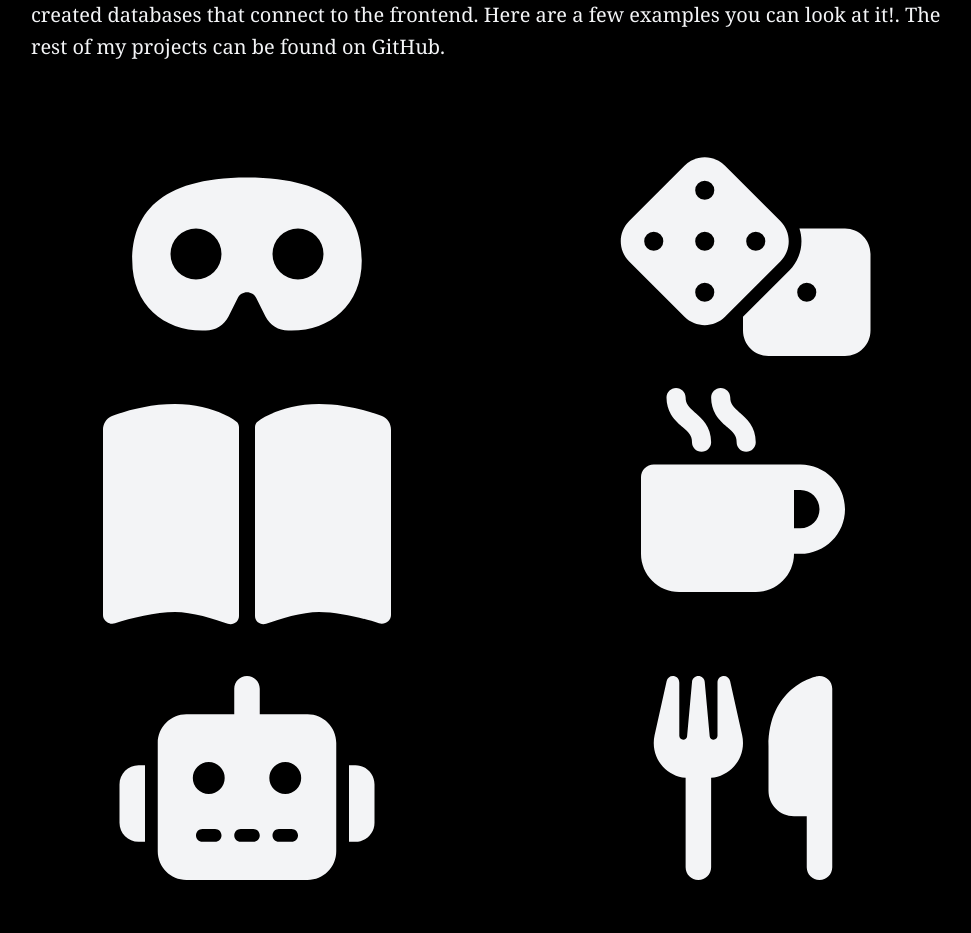
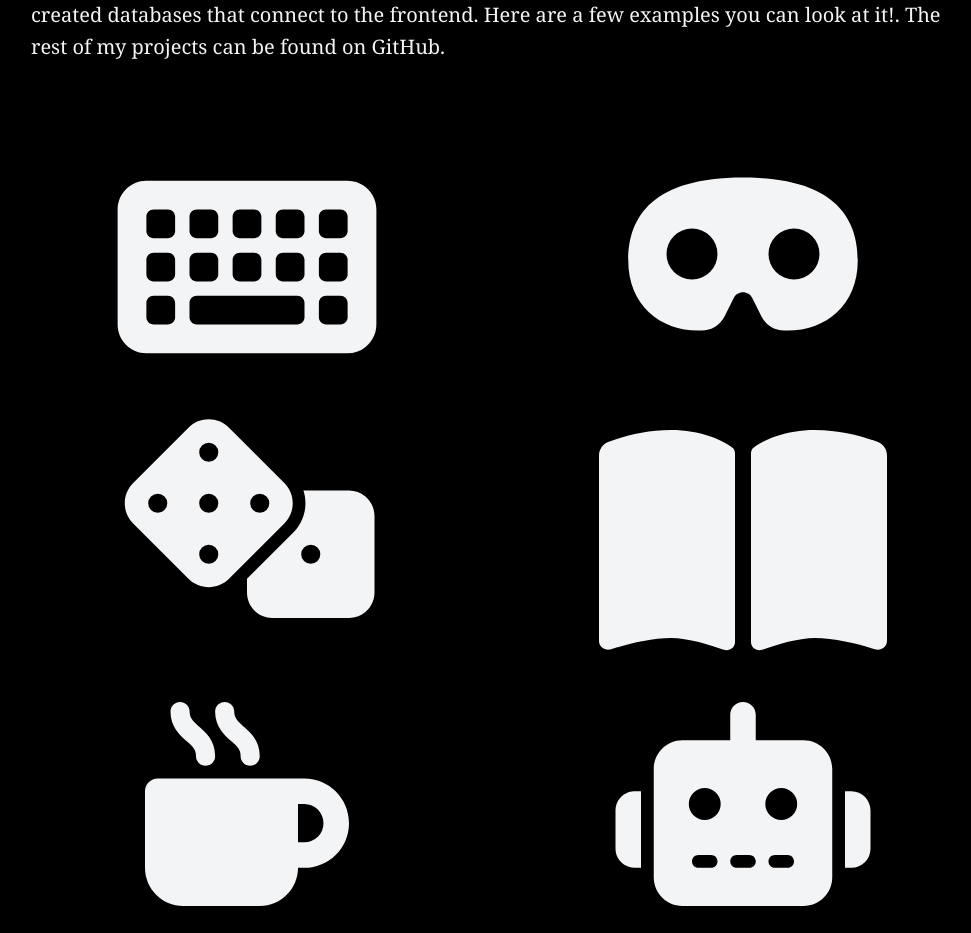
Before and after one commit to Kyle-Holmstrom/kyleholmstrom.github.io, a React (Create React App) app: page / in a window 1280 px wide. Shown: the part 1620-2553 px from the top of the page, without its empty margins (145-1116 px from the left). Built offline with nearby package versions, Linux system fonts and the light colour scheme.

Commit message:
Added in another project

```diff
--- a/src/components/Projects.js
+++ b/src/components/Projects.js
@@ -1,8 +1,16 @@
 import { FontAwesomeIcon } from "@fortawesome/react-fontawesome";
-import { faRobot, faUtensils, faBookOpen, faMugHot, faMask, faDice } from "@fortawesome/free-solid-svg-icons";
+import { faRobot, faUtensils, faBookOpen, faMugHot, faMask, faDice, faKeyboard } from "@fortawesome/free-solid-svg-icons";
 
 const Projects = (props) => {
     const project = [
+        {
+          title: "Blog",
+          subtitle: "MERN Stack",
+          description:
+            "A blog website that shows a list of registered users, blog post, comments, and allows for a user to sign in.",
+          image: faKeyboard,
+          link: "https://github.com/Kyle-Holmstrom/blog",
+        },
         {
           title: "Angular Tour of Heroes",
           subtitle: "Angular Integrated with Express and MongoDB",
```
